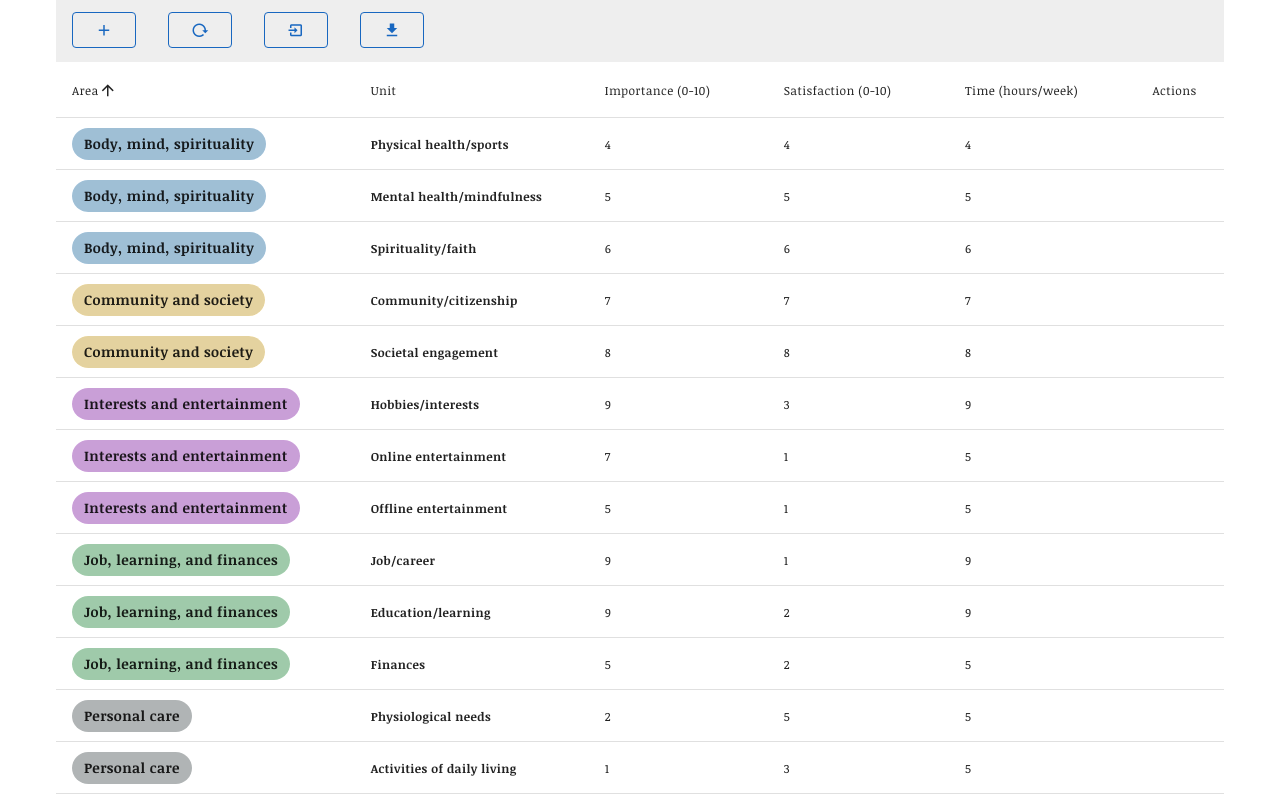
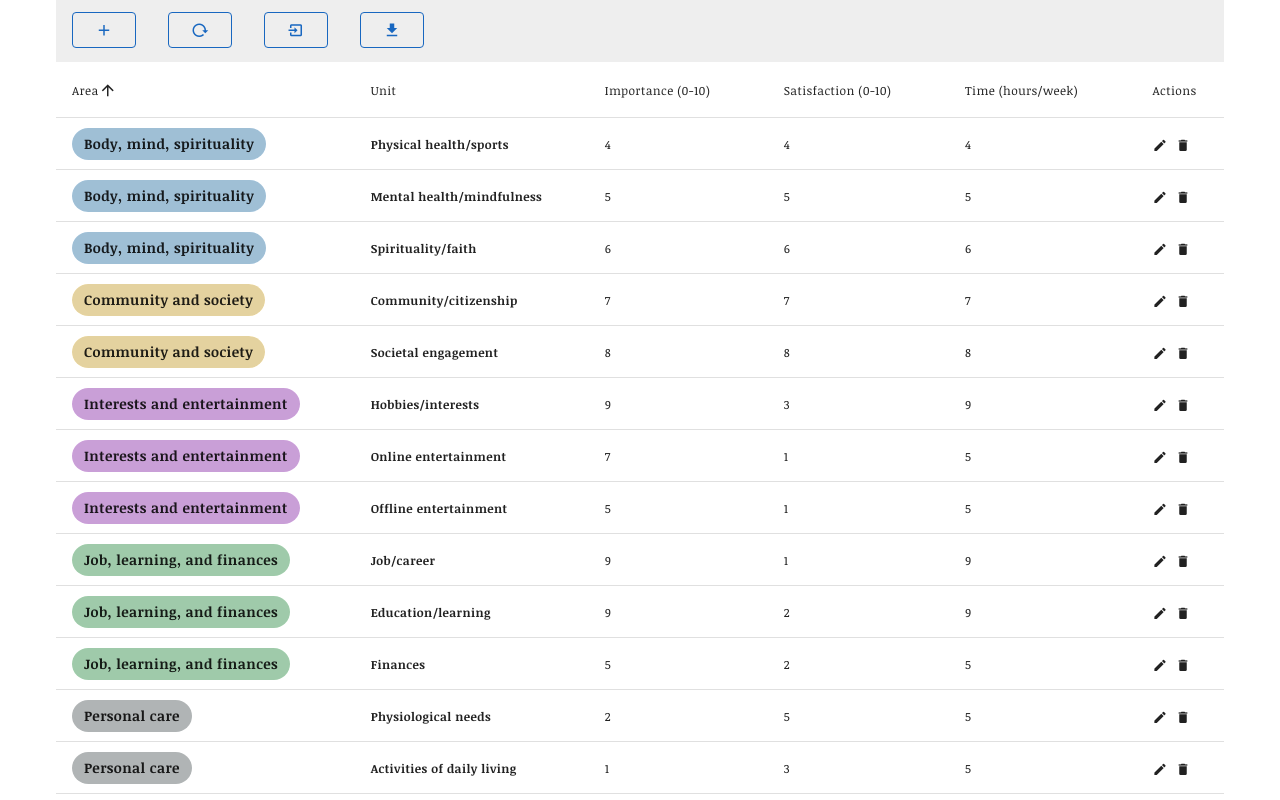
Before and after one commit to cameronlai/strategic-life-portfolio, a Vue app: page / in a window 1280 px wide. Shown: the part 1060-1860 px from the top of the page. Built offline with nearby package versions, Linux system fonts and the light colour scheme.

Commit message:
Add back edit and delete button

```diff
--- a/src/components/Home.vue
+++ b/src/components/Home.vue
@@ -205,16 +205,24 @@
                   </v-dialog>
                 </v-toolbar>
               </template>
-              <template v-slot:item.area="{ value }">
+              <template v-slot:item.area="{ item }">
                 <v-chip
                   class="font-weight-bold tonal"
-                  :style="{ backgroundColor: getRowColor(value) }"
+                  :style="{ backgroundColor: getRowColor(item.area) }"
                 >
-                  {{ value }}
+                  {{ item.area }}
                 </v-chip>
               </template>
-              <template v-slot:item.unit="{ value }">
-                <div class="font-weight-bold">{{ value }}</div>
+              <template v-slot:item.unit="{ item }">
+                <div class="font-weight-bold">{{ item.unit }}</div>
+              </template>
+              <template v-slot:item.actions="{ item }">
+                <v-icon class="me-2" size="small" @click="editItem(item)">
+                  mdi-pencil
+                </v-icon>
+                <v-icon size="small" @click="deleteItem(item)">
+                  mdi-delete
+                </v-icon>
               </template>
             </v-data-table>
           </v-card>
```
